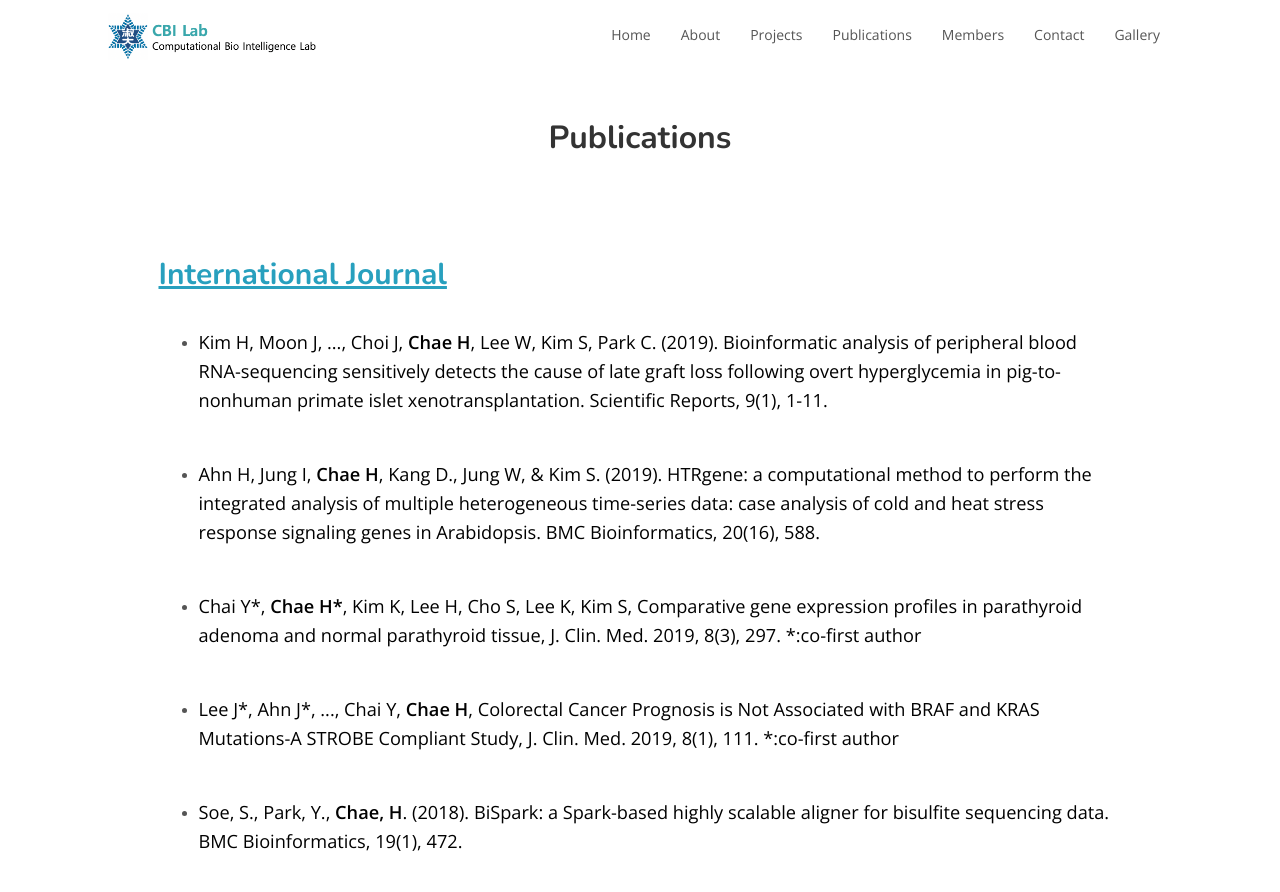
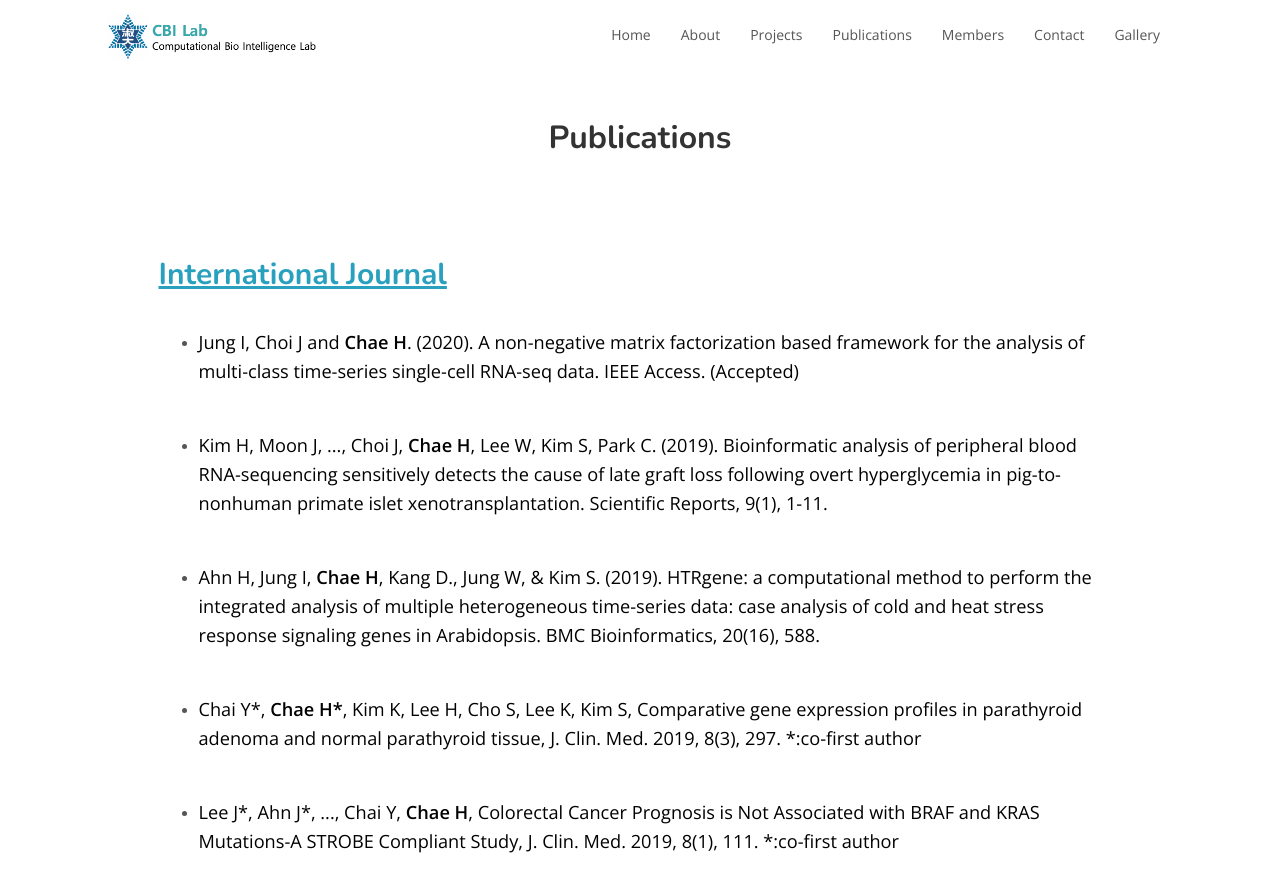
Before and after one commit to cbi-bioinfo/cbi-bioinfo.github.io_old, a Jekyll site: the page built from publications.html, in a window 1280 px wide and 900 px high. Shown: the top 892 px of the window. Built offline with Jekyll 4.4.1, drawn with Linux system fonts in a browser that asks for light colours; nearby versions of some CDN libraries.

Commit message:
add new publication (scTime)

```diff
--- a/publications.html
+++ b/publications.html
@@ -24,6 +24,7 @@ layout: default
                     <br>
 
                     <ul>
+                        <li><p style="font-size: 130%;color: black">Jung I, Choi J and <b>Chae H</b>. (2020). A non-negative matrix factorization based framework for the analysis of multi-class time-series single-cell RNA-seq data. IEEE Access. (Accepted) </p></li><br><br>
                         <li><p style="font-size: 130%;color: black">Kim H, Moon J, ..., Choi J, <b>Chae H</b>, Lee W, Kim S, Park C. (2019). Bioinformatic analysis of peripheral blood RNA-sequencing sensitively detects the cause of late graft loss following overt hyperglycemia in pig-to-nonhuman primate islet xenotransplantation. Scientific Reports, 9(1), 1-11. </p></li><br><br>
                         <li><p style="font-size: 130%;color: black">Ahn H, Jung I, <b>Chae H</b>, Kang D., Jung W, & Kim S. (2019). HTRgene: a computational method to perform the integrated analysis of multiple heterogeneous time-series data: case analysis of cold and heat stress response signaling genes in Arabidopsis. BMC Bioinformatics, 20(16), 588.</p></li><br><br>
                         <li><p style="font-size: 130%;color: black">Chai Y*, <b>Chae H*</b>, Kim K, Lee H, Cho S, Lee K, Kim S, Comparative gene expression profiles in parathyroid adenoma and normal parathyroid tissue, J. Clin. Med. 2019, 8(3), 297. *:co-first author</p></li><br><br>
```
Also changed, not shown: 2 other files.
